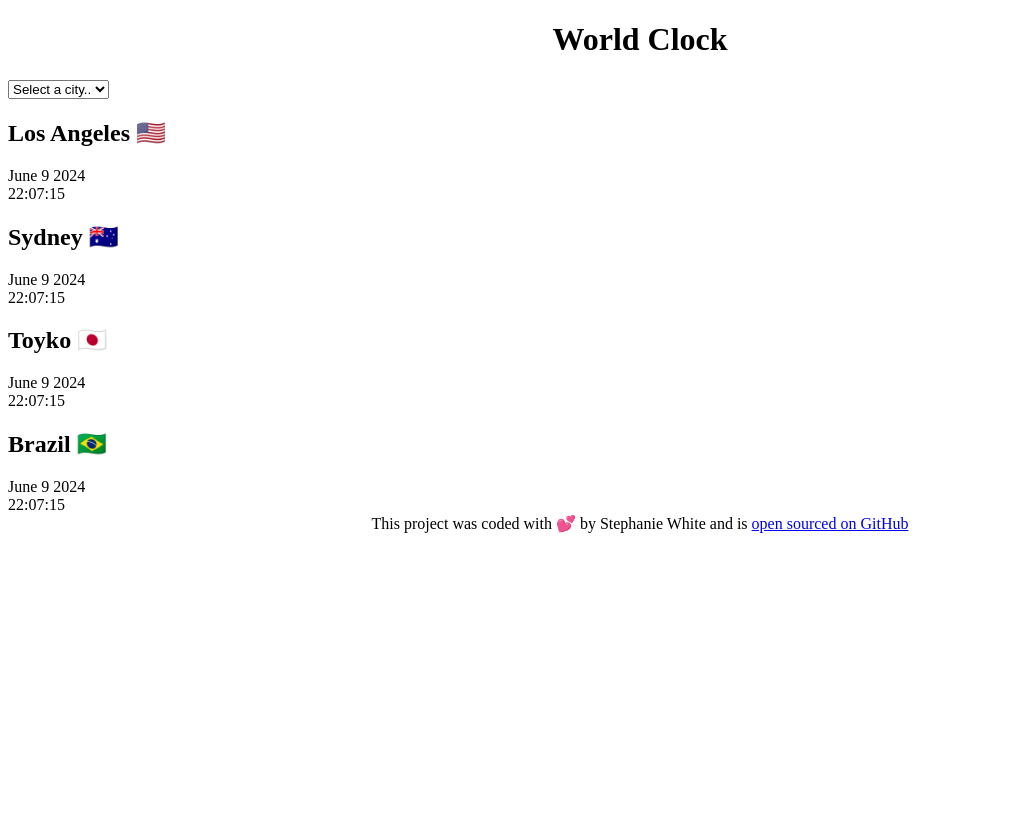
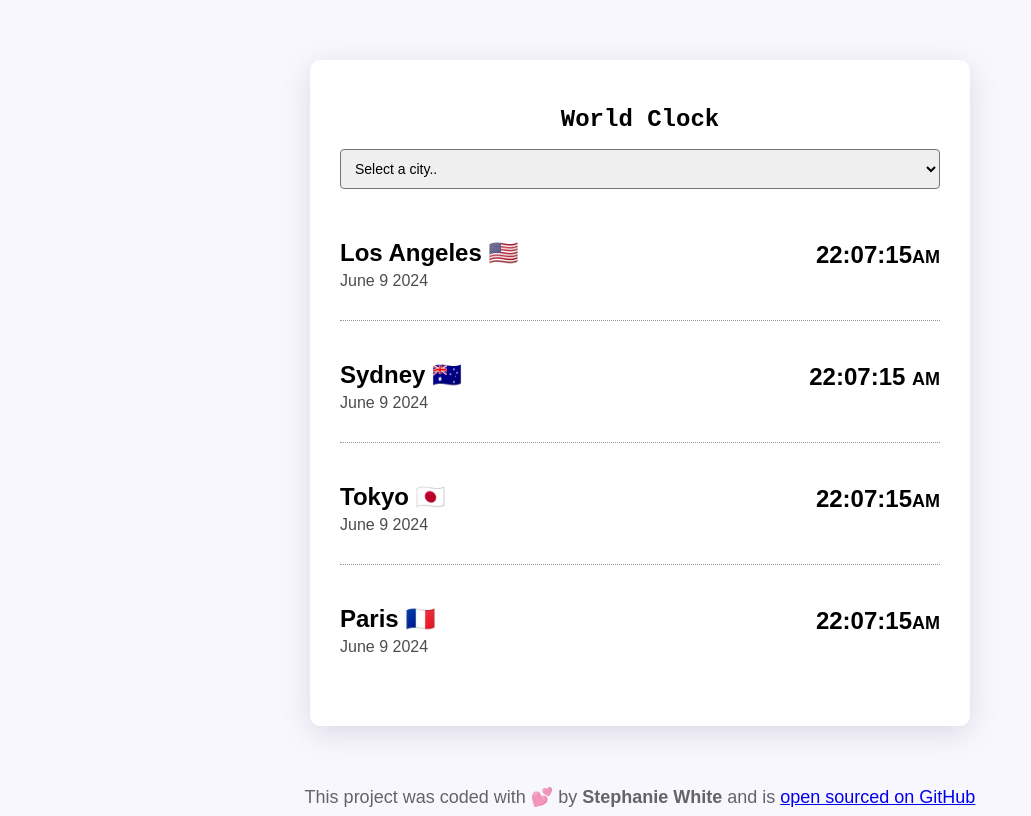
Before and after one commit to Stephaniechatter/Clock-Final-Project, a plain HTML site: page index.html in a window 1280 px wide. Shown: the whole page, without its empty margins (0-1031 px from the left). Drawn offline with Linux system fonts and the light colour scheme.

Commit message:
Styled project with CSS

```diff
--- a/css/style.css
+++ b/css/style.css
@@ -1,7 +1,70 @@
+body {
+    background-color: #f9f7fe;
+    font-family: sans-serif;
+}
+
 h1 {
     text-align: center;
+    font-family: 'Courier New', Courier, monospace;
+    font-size: 24px;
 }
+
+h2 {
+    margin: 0 0 5px;
+    font-size: 24px;
+}
+
+select {
+    display: block;
+    width: 100%;
+    padding: 10px;
+    border-radius: 4px;
+    font-size: 14px;
+    margin-bottom: 20px;
+}
+
+.container {
+    max-width: 600px;
+    margin: 0 auto;
+    padding: 30px;
+    margin: 60px auto;
+    background: white;
+    box-shadow: rgba(100, 100, 111, 0.2) 0px 7px 29px 0px;
+    border-radius: 10px;
+}
+
+.city {
+    display: flex;
+    justify-content: space-between;
+   margin: 10px 0;
+    border-bottom: 1px dotted rgba(0, 0, 0, 0.4);
+    padding: 30px 0;
+}
+
+.city:last-child{
+    border: none;
+}
+
+
+.date {
+    opacity: 0.7;
+}
+
+.time {
+    font-size: 24px;
+    font-weight: bold;
+}
+
+.time small {
+    font-size: 18px;
+    vertical-align: middle;
+    line-height: 36px;
+}
+
+
 
 footer {
     text-align: center;
+    font-size: 18px;
+    color: rgba(0, 0, 0, 0.6);
 }
--- a/index.html
+++ b/index.html
@@ -12,29 +12,57 @@
 
         <select>
             <option value="">Select a city..</option>
-        <option value="">New York</option>
-        <option value="">London</option>
-        <option value="">Queensland</option>
+            <option value="new_york">New York</option>
+            <option value="london">London</option>
+            <option value="queensland">Queensland</option>
+            <option value="greece">Greece</option>
         </select>
 
         <div class="city">
+            <div>
                 <h2>Los Angeles 🇺🇸</h2>
                 <div class="date">June 9 2024</div>
-<div class="time">22:07:15</div>
             </div>
+            <div>
+                <div class="time">22:07:15<small>AM</small></div>
+            </div>
+        </div>
+
+        <div class="city">
+            <div>
                 <h2>Sydney 🇦🇺</h2>
                 <div class="date">June 9 2024</div>
-<div class="time">22:07:15</div>
-<h2>Toyko 🇯🇵</h2>
+            </div>
+            <div>
+                <div class="time">22:07:15 <small>AM</small></div>
+            </div>
+        </div>
+
+        <div class="city">
+            <div>
+                <h2>Tokyo 🇯🇵</h2>
                 <div class="date">June 9 2024</div>
-<div class="time">22:07:15</div>
-<h2>Brazil 🇧🇷</h2>
+            </div>
+            <div>
+                <div class="time">22:07:15<small>AM</small></div>
+            </div>
+        </div>
+
+        <div class="city">
+            <div>
+                <h2>Paris 🇫🇷</h2>
                 <div class="date">June 9 2024</div>
-<div class="time">22:07:15</div>
             </div>
+            <div>
+                <div class="time">22:07:15<small>AM</small></div>
+            </div>
+        </div>
+    </div>
+
     <footer>
-        This project was coded with 💕 by Stephanie White and is <a href="https://github.com/Stephaniechatter/Clock-Final-Project" target="_blank"> open sourced on GitHub</a>
+        This project was coded with 💕 by <strong>Stephanie White</strong> and is <a href="https://github.com/Stephaniechatter/Clock-Final-Project" target="_blank">open sourced on GitHub</a>
     </footer>
+
     <script src="javascript/index.js"></script>
 </body>
 </html>
```
Lines whose indentation alone changed are shown as unchanged.
